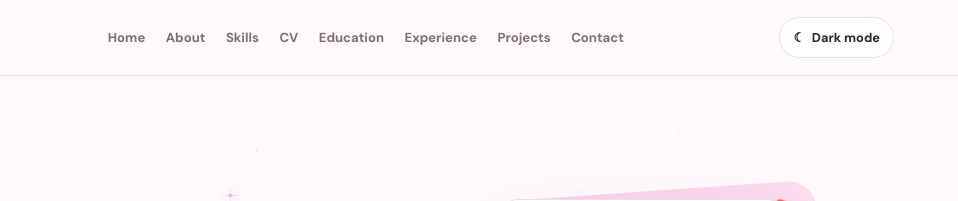
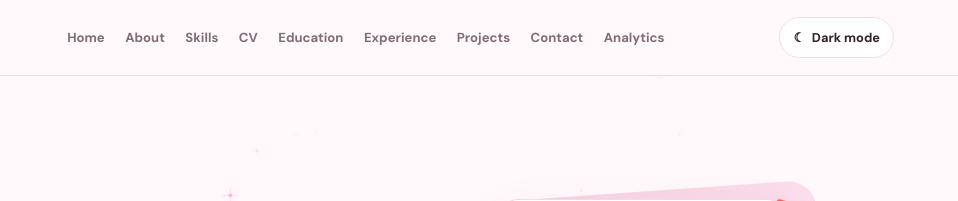
Before and after one commit to reignaia/MyPortfolio, a plain HTML site: page index.html in a window 1280 px wide. Shown: the top 201 px of the page, 322-1280 px from the left. Drawn offline with Linux system fonts and the light colour scheme; files whose address does not match are found by name.

Commit message:
Update index.html

```diff
--- a/index.html
+++ b/index.html
@@ -58,6 +58,7 @@
       <a href="#experience">Experience</a>
       <a href="#projects">Projects</a>
       <a href="#contact">Contact</a>
+      <a href="analytics.html">Analytics</a>
     </nav>
 
     <div class="header-actions">
```
